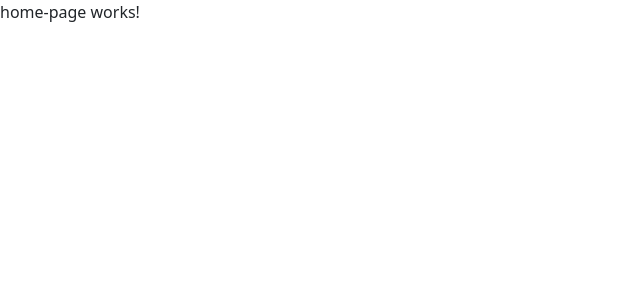
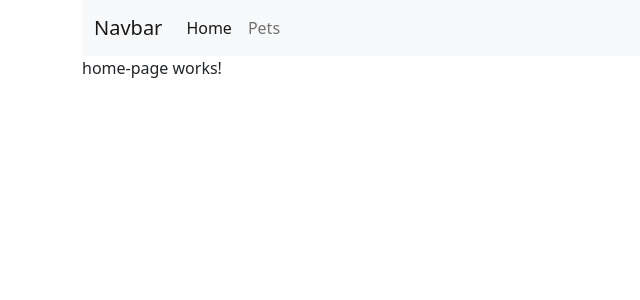
Before and after one commit to DanielVain/angular-routing, an Angular app: page /home in a window 1280 px wide. Shown: the top 300 px of the page, without its empty margins (0-640 px from the left). Built offline with nearby package versions, Linux system fonts and the light colour scheme.

Commit message:
pets and routing update

```diff
--- a/angular.json
+++ b/angular.json
@@ -27,7 +27,7 @@
               "src/styles.css",
               "node_modules/bootstrap/dist/css/bootstrap.css"
             ],
-            "scripts": ["node_modules/bootstrap/dist/js/bootstrap.js"]
+            "scripts": ["node_modules/bootstrap/dist/js/bootstrap.bundle.js"]
           },
           "configurations": {
             "production": {
--- a/src/app/app-routing.module.ts
+++ b/src/app/app-routing.module.ts
@@ -1,8 +1,17 @@
 import { NgModule } from '@angular/core';
 import { RouterModule, Routes } from '@angular/router';
 import { HomePageComponent } from './pages/home-page/home-page.component';
+import { PetsComponent } from './pages/pets/pets.component';
 
-const routes: Routes = [{ path: 'home', component: HomePageComponent }];
+const routes: Routes = [
+  {
+    path: '',
+    redirectTo: '/home',
+    pathMatch: 'full',
+  },
+  { path: 'home', component: HomePageComponent },
+  { path: 'pets', component: PetsComponent },
+];
 
 @NgModule({
   imports: [RouterModule.forRoot(routes)],
--- a/src/app/app.component.html
+++ b/src/app/app.component.html
@@ -1 +1,4 @@
-<router-outlet></router-outlet>
+<div class="container">
+  <app-navbar></app-navbar>
+  <router-outlet></router-outlet>
+</div>
--- a/src/app/app.module.ts
+++ b/src/app/app.module.ts
@@ -4,11 +4,15 @@ import { BrowserModule } from '@angular/platform-browser';
 import { AppRoutingModule } from './app-routing.module';
 import { AppComponent } from './app.component';
 import { HomePageComponent } from './pages/home-page/home-page.component';
+import { PetsComponent } from './pages/pets/pets.component';
+import { NavbarComponent } from './components/navbar/navbar.component';
 
 @NgModule({
   declarations: [
     AppComponent,
-    HomePageComponent
+    HomePageComponent,
+    PetsComponent,
+    NavbarComponent
   ],
   imports: [
     BrowserModule,
--- /dev/null
+++ b/src/app/components/navbar/navbar.component.html
@@ -0,0 +1,26 @@
+<nav class="navbar navbar-expand-lg navbar-light bg-light">
+  <div class="container-fluid">
+    <a class="navbar-brand" href="#">Navbar</a>
+    <button
+      class="navbar-toggler"
+      type="button"
+      data-bs-toggle="collapse"
+      data-bs-target="#navbarNav"
+      aria-controls="navbarNav"
+      aria-expanded="false"
+      aria-label="Toggle navigation"
+    >
+      <span class="navbar-toggler-icon"></span>
+    </button>
+    <div class="collapse navbar-collapse" id="navbarNav">
+      <ul class="navbar-nav">
+        <li class="nav-item">
+          <a class="nav-link active" aria-current="page" href="/">Home</a>
+        </li>
+        <li class="nav-item">
+          <a class="nav-link" href="/pets">Pets</a>
+        </li>
+      </ul>
+    </div>
+  </div>
+</nav>
--- /dev/null
+++ b/src/app/components/navbar/navbar.component.ts
@@ -0,0 +1,15 @@
+import { Component, OnInit } from '@angular/core';
+
+@Component({
+  selector: 'app-navbar',
+  templateUrl: './navbar.component.html',
+  styleUrls: ['./navbar.component.css']
+})
+export class NavbarComponent implements OnInit {
+
+  constructor() { }
+
+  ngOnInit(): void {
+  }
+
+}
--- /dev/null
+++ b/src/app/pages/pets/pets.component.html
@@ -0,0 +1 @@
+<p>pets works!</p>
--- /dev/null
+++ b/src/app/pages/pets/pets.component.ts
@@ -0,0 +1,15 @@
+import { Component, OnInit } from '@angular/core';
+
+@Component({
+  selector: 'app-pets',
+  templateUrl: './pets.component.html',
+  styleUrls: ['./pets.component.css']
+})
+export class PetsComponent implements OnInit {
+
+  constructor() { }
+
+  ngOnInit(): void {
+  }
+
+}
```
Also changed, not shown: src/app/components/navbar/navbar.component.css (added), src/app/pages/pets/pets.component.css (added), 2 other files (tests, documents, lock files or other folders).
